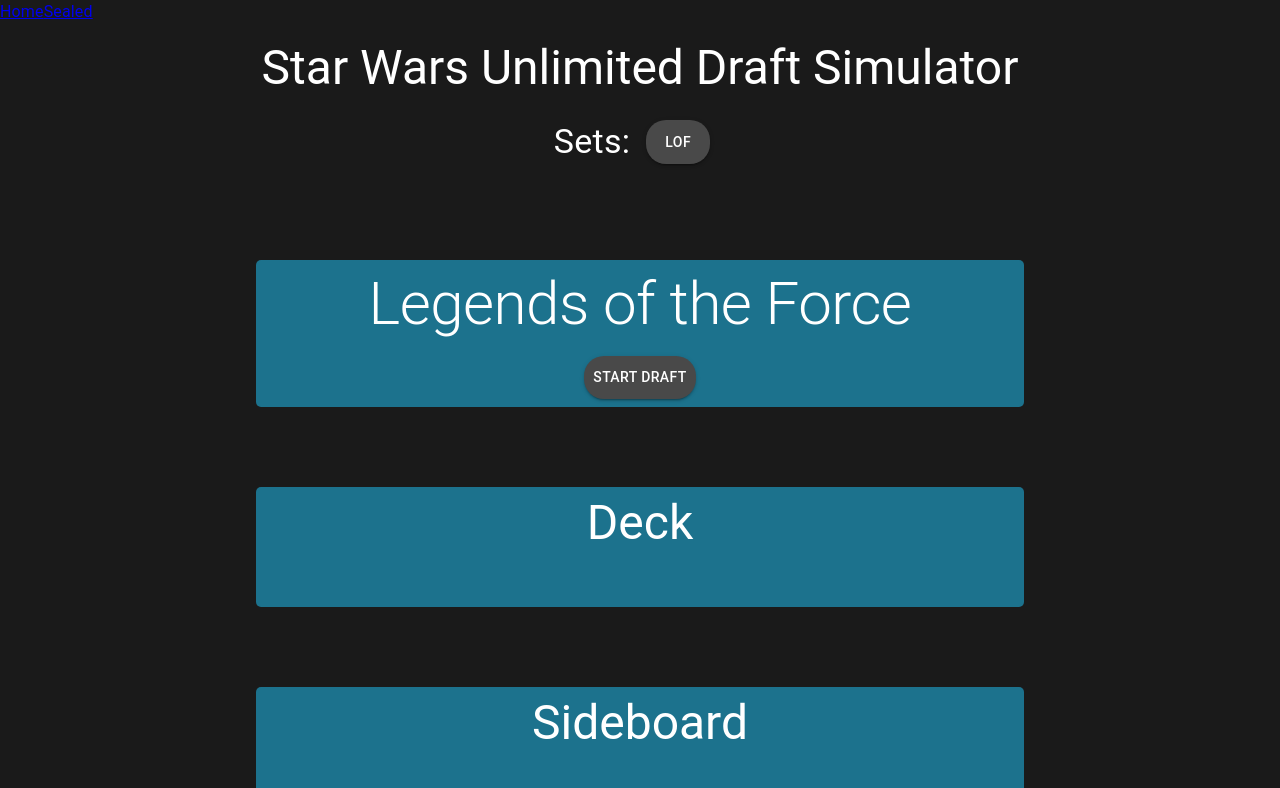
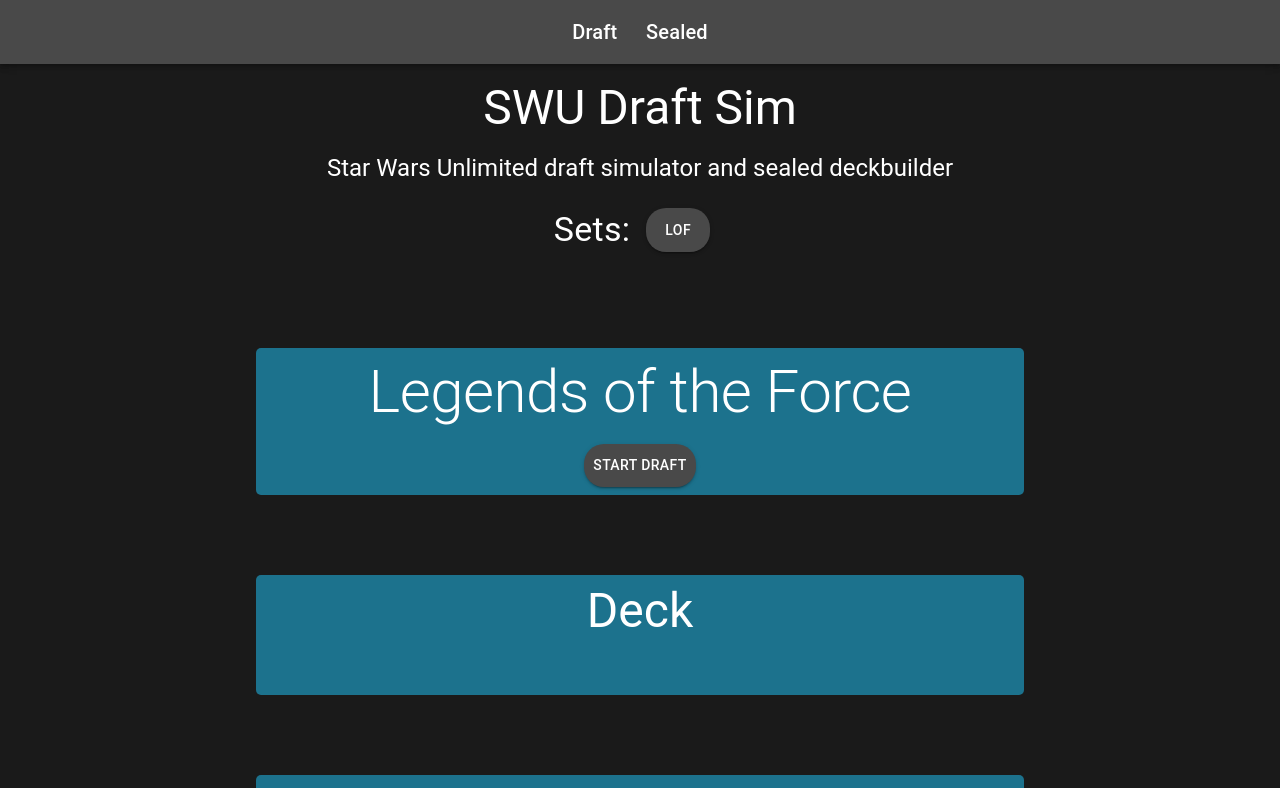
Before and after one commit to Trys2Hard/swu-draft-sim, a React (Vite) app in the folder client/: page / in a window 1280 px wide. Shown: the top 788 px of the page. Built offline with nearby package versions, Linux system fonts and the light colour scheme.

Commit message:
Style Navbar
Updated home page header text

```diff
--- a/client/src/HomePage.jsx
+++ b/client/src/HomePage.jsx
@@ -218,7 +218,8 @@
 
     return (
         <>
-            <Typography variant='h3' component='h1' sx={{ textAlign: 'center', mt: '1rem', color: 'white' }}>Star Wars Unlimited Draft Simulator</Typography>
+            <Typography variant='h3' component='h1' sx={{ textAlign: 'center', mt: '1rem', color: 'white' }}>SWU Draft Sim</Typography>
+            <Typography variant='h5' component='p' sx={{ textAlign: 'center', mt: '1rem', color: 'white' }}>Star Wars Unlimited draft simulator and sealed deckbuilder</Typography>
             <Sets sets={sets} handleSetChange={handleSetChange} />
             <Box sx={styles.packBox}>
                 {draftStarted &&
--- a/client/src/Navbar.jsx
+++ b/client/src/Navbar.jsx
@@ -1,11 +1,33 @@
-import { Box } from '@mui/material';
+import { AppBar, Box, Toolbar, Typography } from '@mui/material';
 import { Link } from 'react-router-dom';
 
 export default function Navbar() {
+    // Styles
+    const styles = {
+        toolbar: {
+            display: 'flex',
+            justifyContent: 'center',
+            gap: '1rem',
+        },
+        link: {
+            textDecoration: 'none',
+            color: 'inherit',
+            padding: '0.4rem',
+            borderRadius: '20px',
+            '&:hover': {
+                background: 'linear-gradient(rgba(125, 125, 125, 1), rgba(31, 202, 255, 0.5))',
+            },
+        },
+    }
+
     return (
-        <Box>
-            <Link to='/'>Home</Link>
-            <Link to='/sealed'>Sealed</Link>
-        </Box>
+        <Box sx={{ flexGrow: 1 }}>
+            <AppBar position="static" sx={{ background: 'rgba(73, 73, 73, 1)', }}>
+                <Toolbar sx={styles.toolbar}>
+                    <Typography component={Link} variant='h6' to='/' sx={styles.link}>Draft</Typography>
+                    <Typography component={Link} variant='h6' to='/sealed' sx={styles.link}>Sealed</Typography>
+                </Toolbar>
+            </AppBar>
+        </Box >
     );
 }
```
